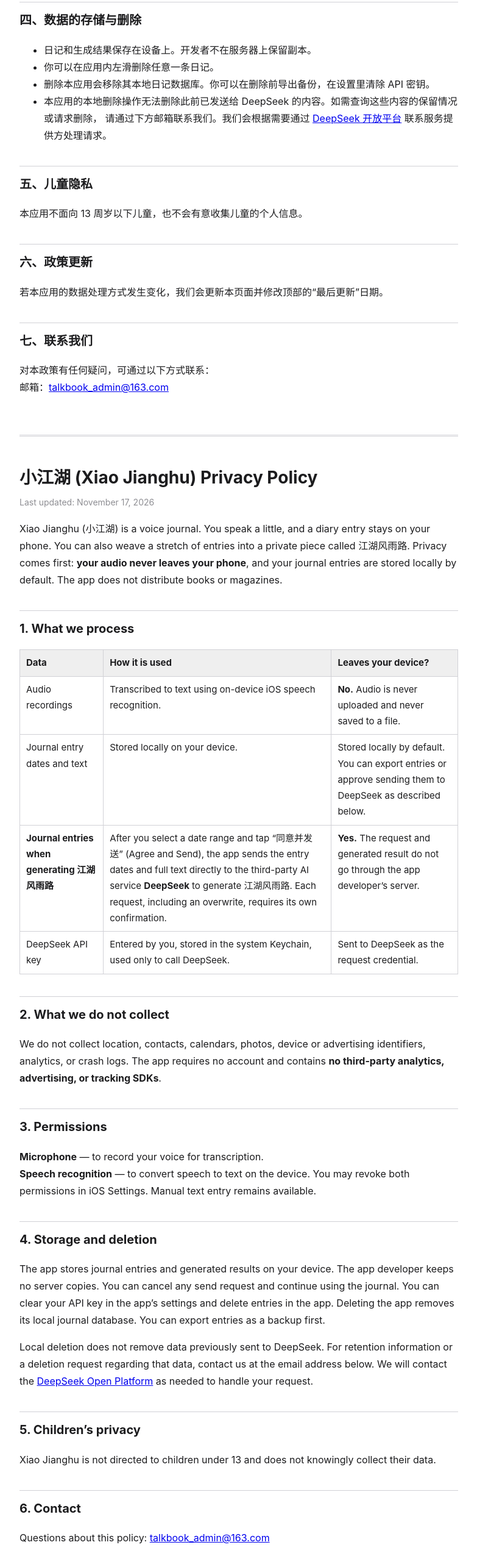
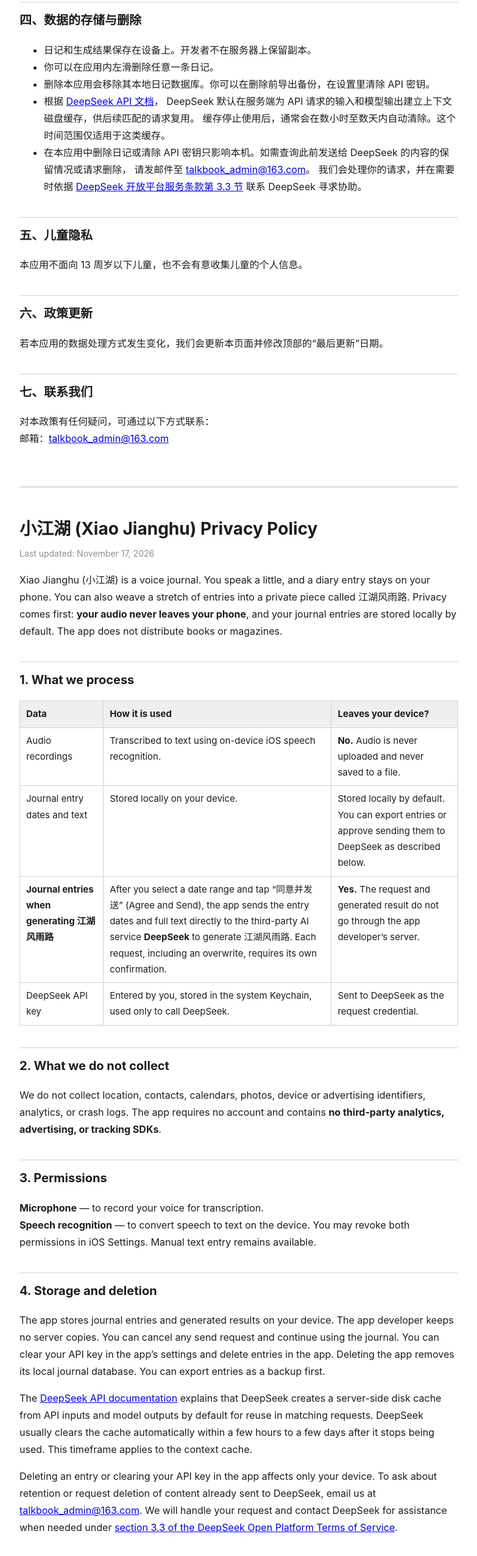
Before and after one commit to Gukie/talkbook-privacy, a plain HTML site: page index.html in a window 1280 px wide. Shown: the part 1497-4049 px from the top of the page at 61% size, without its empty margins (248-1031 px from the left). Drawn offline with Linux system fonts and the light colour scheme.

Commit message:
Explain DeepSeek API context caching and deletion requests

```diff
--- a/index.html
+++ b/index.html
@@ -164,10 +164,16 @@
       <li>你可以在应用内左滑删除任意一条日记。</li>
       <li>删除本应用会移除其本地日记数据库。你可以在删除前导出备份，在设置里清除 API 密钥。</li>
       <li>
-        本应用的本地删除操作无法删除此前已发送给 DeepSeek 的内容。如需查询这些内容的保留情况或请求删除，
-        请通过下方邮箱联系我们。我们会根据需要通过
-        <a href="https://cdn.deepseek.com/policies/en-US/deepseek-open-platform-terms-of-service.html">DeepSeek 开放平台</a>
-        联系服务提供方处理请求。
+        根据 <a href="https://api-docs.deepseek.com/zh-cn/guides/kv_cache/">DeepSeek API 文档</a>，
+        DeepSeek 默认在服务端为 API 请求的输入和模型输出建立上下文磁盘缓存，供后续匹配的请求复用。
+        缓存停止使用后，通常会在数小时至数天内自动清除。这个时间范围仅适用于这类缓存。
+      </li>
+      <li>
+        在本应用中删除日记或清除 API 密钥只影响本机。如需查询此前发送给 DeepSeek 的内容的保留情况或请求删除，
+        请发邮件至 <a href="mailto:talkbook_admin@163.com">talkbook_admin@163.com</a>。
+        我们会处理你的请求，并在需要时依据
+        <a href="https://cdn.deepseek.com/policies/en-US/deepseek-open-platform-terms-of-service.html">DeepSeek 开放平台服务条款第 3.3 节</a>
+        联系 DeepSeek 寻求协助。
       </li>
     </ul>
 
@@ -252,10 +258,18 @@
         the app removes its local journal database. You can export entries as a backup first.
       </p>
       <p>
-        Local deletion does not remove data previously sent to DeepSeek. For retention information
-        or a deletion request regarding that data, contact us at the email address below. We will
-        contact the <a href="https://cdn.deepseek.com/policies/en-US/deepseek-open-platform-terms-of-service.html">DeepSeek Open Platform</a>
-        as needed to handle your request.
+        The <a href="https://api-docs.deepseek.com/guides/kv_cache/">DeepSeek API documentation</a>
+        explains that DeepSeek creates a server-side disk cache from API inputs and model outputs
+        by default for reuse in matching requests. DeepSeek usually clears the cache automatically
+        within a few hours to a few days after it stops being used. This timeframe applies to the
+        context cache.
+      </p>
+      <p>
+        Deleting an entry or clearing your API key in the app affects only your device. To ask
+        about retention or request deletion of content already sent to DeepSeek, email us at
+        <a href="mailto:talkbook_admin@163.com">talkbook_admin@163.com</a>. We will handle your
+        request and contact DeepSeek for assistance when needed under
+        <a href="https://cdn.deepseek.com/policies/en-US/deepseek-open-platform-terms-of-service.html">section 3.3 of the DeepSeek Open Platform Terms of Service</a>.
       </p>
 
       <h2>5. Children’s privacy</h2>
```
